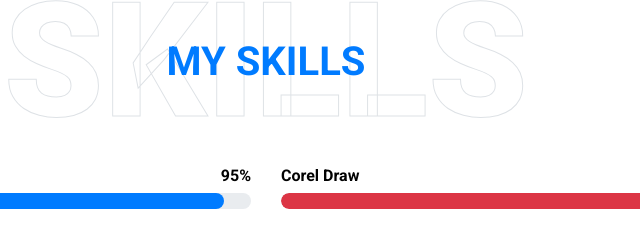
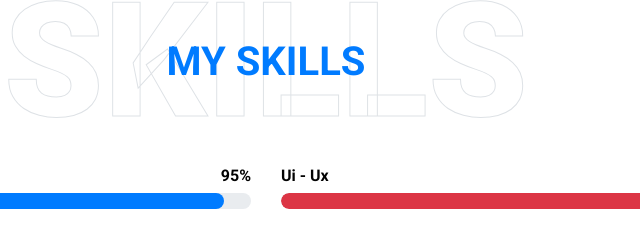
Before and after one commit to muhamadabdulbasit/MAB.OX, a plain HTML site: page index.html in a window 1280 px wide. Shown: the part 1671-1901 px from the top of the page, 374-1014 px from the left. Drawn offline with nearby package versions, Linux system fonts and the light colour scheme; animation ran at ten frames a second.

Commit message:
mengubah tulisan corel draw

```diff
--- a/index.html
+++ b/index.html
@@ -162,7 +162,7 @@
                 <div class="col-md-6">
                     <div class="skill mb-4">
                         <div class="d-flex justify-content-between">
-                            <h6 class="font-weight-bold">Corel Draw</h6>
+                            <h6 class="font-weight-bold">Ui - Ux</h6>
                             <h6 class="font-weight-bold">90%</h6>
                         </div>
                         <div class="progress">
```
